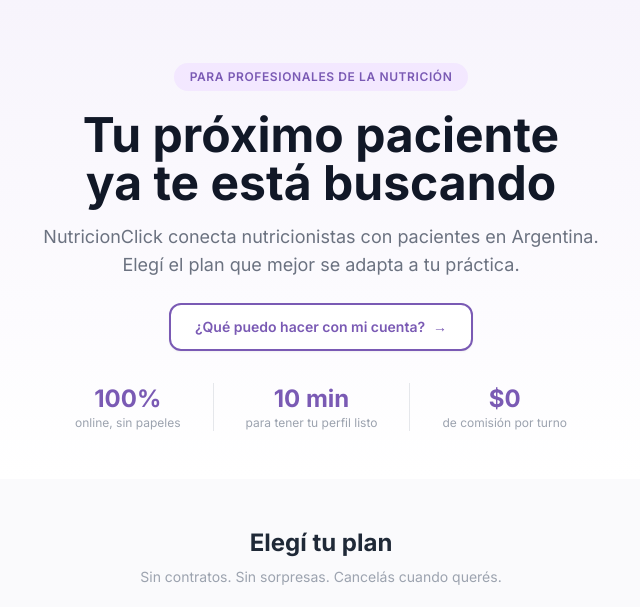
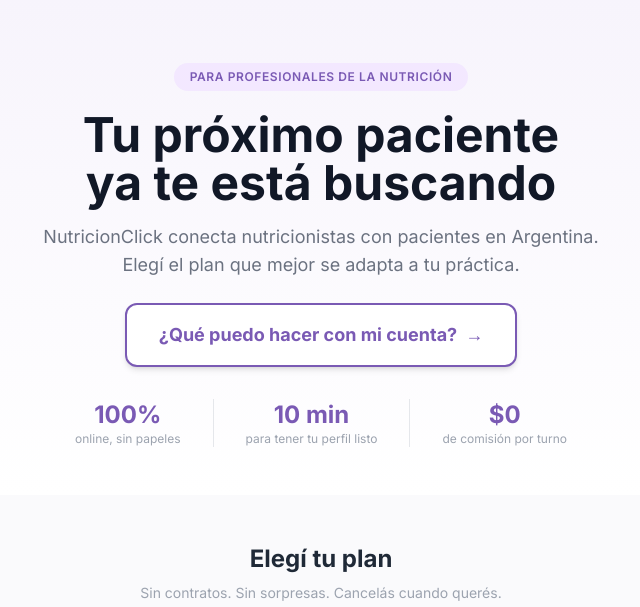
Before and after one commit to LeandroFrattini/nutricionapp, a Django app: page /quiero-ser-parte/ in a window 1280 px wide. Shown: the part 66-673 px from the top of the page, without its empty margins (319-959 px from the left). Run offline with Django 5.2, Linux system fonts and the light colour scheme; parts of the project's set-up code (start-up, migrations or seed data) failed here and were passed over; some libraries are stand-ins or nearby versions.

Commit message:
Reemplaza las capturas del showcase por un profesional ficticio y agranda el botón
Las capturas de /que-puedo-hacer/ usaban la cuenta real del dueño (nombre
y foto reales). Se rehacen con un nutricionista 100% ficticio, sin foto
(avatar de iniciales). También se agranda el botón "¿Qué puedo hacer con
mi cuenta?" en Quiero ser parte, que quedaba poco visible.

```diff
--- a/templates/quiero_ser_parte.html
+++ b/templates/quiero_ser_parte.html
@@ -39,7 +39,7 @@
     Elegí el plan que mejor se adapta a tu práctica.
   </p>
   <a href="{% url 'que_puedo_hacer' %}"
-     class="inline-flex items-center gap-2 text-sm font-semibold text-[#7A5AB4] bg-white border-2 border-[#7A5AB4] px-6 py-3 rounded-xl hover:bg-[#7A5AB4] hover:text-white transition mb-8 shadow-sm">
+     class="inline-flex items-center gap-2 text-base md:text-lg font-bold text-[#7A5AB4] bg-white border-2 border-[#7A5AB4] px-8 py-4 rounded-xl hover:bg-[#7A5AB4] hover:text-white transition mb-8 shadow-md">
     ¿Qué puedo hacer con mi cuenta? <span aria-hidden="true">→</span>
   </a>
   <!-- Prueba social -->
```
Also changed, not shown: static/img/showcase/agenda.png, static/img/showcase/dashboard.png, static/img/showcase/directorio.png, static/img/showcase/paciente-ficha.png, static/img/showcase/recordatorios.png, static/img/showcase/tarjeta.png, static/img/showcase/turnero.png.
